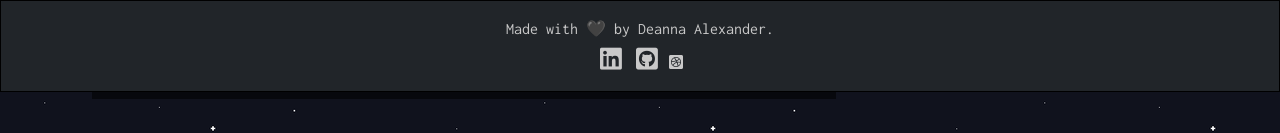
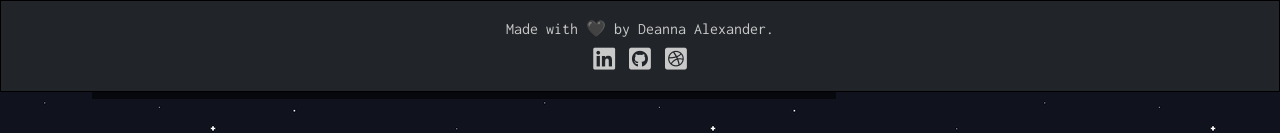
Before and after one commit to xander-deanna/xander-deanna.github.io, a plain HTML site: page portfolio.html in a window 1280 px wide. Shown: the part 708-841 px from the top of the page. Drawn offline with nearby package versions, Linux system fonts and the light colour scheme.

Commit message:
fixDribbleIcon2

```diff
--- a/portfolio.html
+++ b/portfolio.html
@@ -100,7 +100,7 @@
           <span>
             <a id="linkedin" href="https://www.linkedin.com/in/xander-deanna/"><i class="footer-icons fab fa-linkedin"></i></a>
             <a id="github"href="https://github.com/xander-deanna"><i class="footer-icons fab fa-github-square"></i></a>
-            <a id="github"href="https://dribbble.com/xander-deanna"><i class="fab fa-dribbble-square"></i></i></a>
+            <a id="github"href="https://dribbble.com/xander-deanna"><i class="footer-icons fab fa-dribbble-square"></i></i></a>
           </span>
         </div>
       </footer>
```
